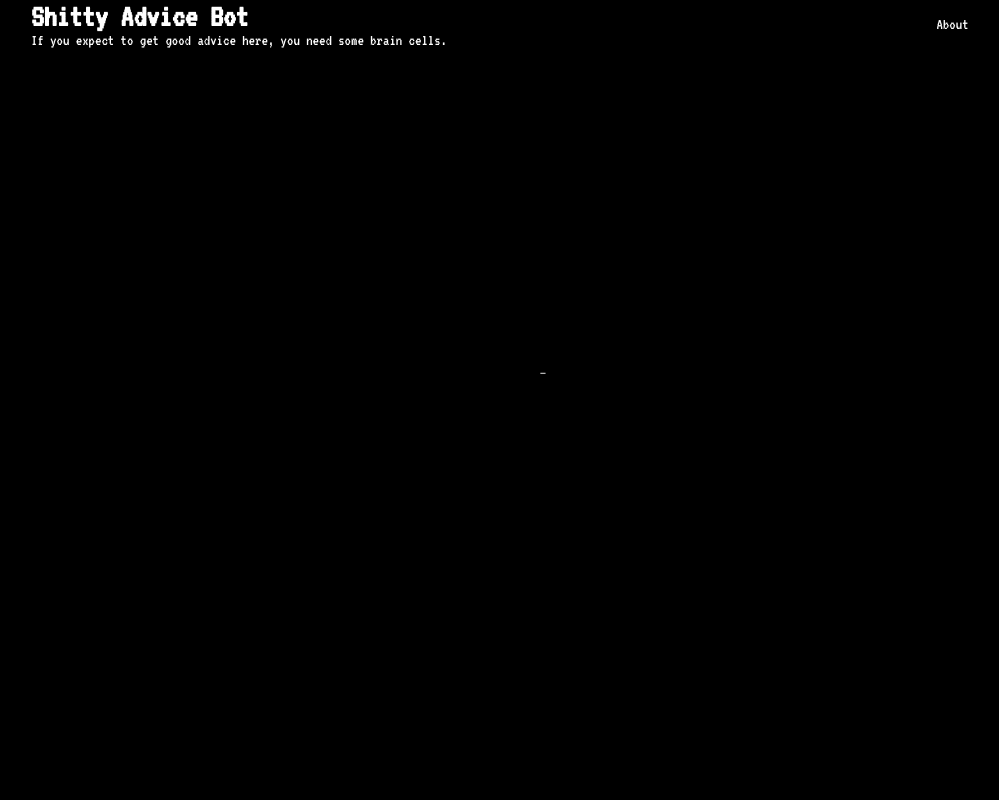
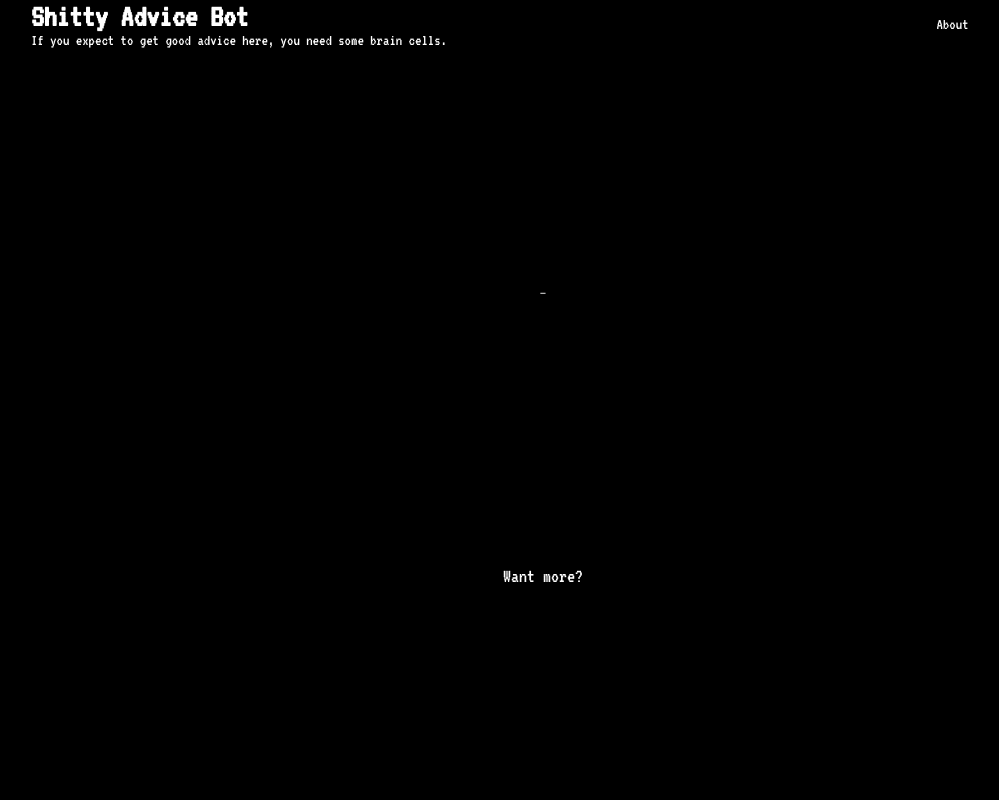
Before and after one commit to cold-magma/shittyadvicebot, a Flask app: page / in a window 1280 px wide. Shown: the whole page, without its empty margins (97-1096 px from the left). Run offline with Flask 2, Linux system fonts and the light colour scheme; data that the repository does not hold is empty.

Commit message:
the FINAL commit i swear

```diff
--- a/advicebot/static/home.css
+++ b/advicebot/static/home.css
@@ -40,12 +40,40 @@ p{
 }
 #content{
 	width: 80%;
-	height: 80vh;
+	height: 60vh;
 	font-family: 'VT323', monospace;
 	color: white;
 	display: flex;
 	align-items: center;
 	justify-content: space-around;
+}
+#more{
+	width: 80%;
+	height: 20vh;
+	font-family: 'VT323', monospace;
+	color: white;
+	display: flex;
+	align-items: center;
+	justify-content: space-around;
+	flex-direction: column;
+}
+#more_message{
+	font-family: 'VT323', monospace;
+	font-size: 20px;
+	color: white;
+}
+#more_btn{
+	font-family: 'VT323', monospace;
+	color: white;
+	background: black;
+	border:none;
+	padding: 5px;
+	font-size: 20px;
+	transition: all 0.3s ease;
+}
+#more_btn:hover{
+	background: white;
+	color: black;
 }
 .links{
 	font-family: 'VT323', monospace;
--- a/advicebot/templates/home.html
+++ b/advicebot/templates/home.html
@@ -5,6 +5,7 @@
 	<link href="https://fonts.googleapis.com/css2?family=VT323&display=swap" rel="stylesheet">
 	<link rel="stylesheet" type="text/css" href="{{ url_for('static',filename='home.css') }}">
 	<meta name="viewport" content="width=device-width, initial-scale=1.0">
+	<script src="https://code.jquery.com/jquery-3.5.1.min.js" integrity="sha256-9/aliU8dGd2tb6OSsuzixeV4y/faTqgFtohetphbbj0=" crossorigin="anonymous"></script>
 </head>
 <body>
 	<nav>
@@ -16,6 +17,34 @@
 			<a class="links" href="https://github.com/cold-magma/shittyadvicebot">About</a>
 		</div>
 	</nav>
-	<div id="content"><div id="holder"><p id="advice">{{ advice }}</p><span id="cursor">_</span></div></div>
+	<div id="content">
+		<div id="holder">
+			<p id="advice">{{ advice }}</p>
+			<span id="cursor">_</span>
+		</div>
+	</div>
+	<div id="more">
+		<button id="more_btn">Want more?</button>
+		<div id="more_message"></div>
+	</div>
+	<script type="text/javascript">
+		$(document).ready(function() {
+			var count = 0;
+			$('#more_btn').on('click', function(){
+				if(count==0){
+					count = 1;
+					document.getElementById('more_message').innerHTML = 'No. That\'s all you get today.';
+				}
+				else if(count==1){
+					count = 2;
+					document.getElementById('more_message').innerHTML = 'Seriously? I just said no.';
+				}
+				else{
+					count = 0;
+					document.getElementById('more_message').innerHTML = 'Fine! here...<a class="links" href="https://youtu.be/dQw4w9WgXcQ">MORE ADVICE</a>';
+				}
+			});
+		});
+	</script>
 </body>
 </html>
```
Also changed, not shown: README.md.
